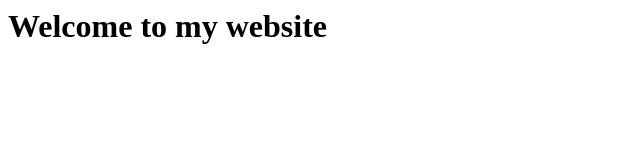
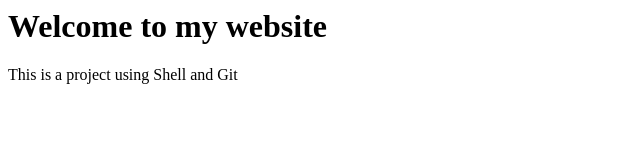
Before and after one commit to mohammadAAAAAAA/mini-website, a plain HTML site: page index.html in a window 1280 px wide. Shown: the whole page, without its empty margins (0-640 px from the left). Drawn offline with Linux system fonts and the light colour scheme.

Commit message:
Add paragraph to index.html

```diff
--- a/index.html
+++ b/index.html
@@ -1 +1,2 @@
 <h1>Welcome to my website</h1>
+<p>This is a project using Shell and Git</p>
```
